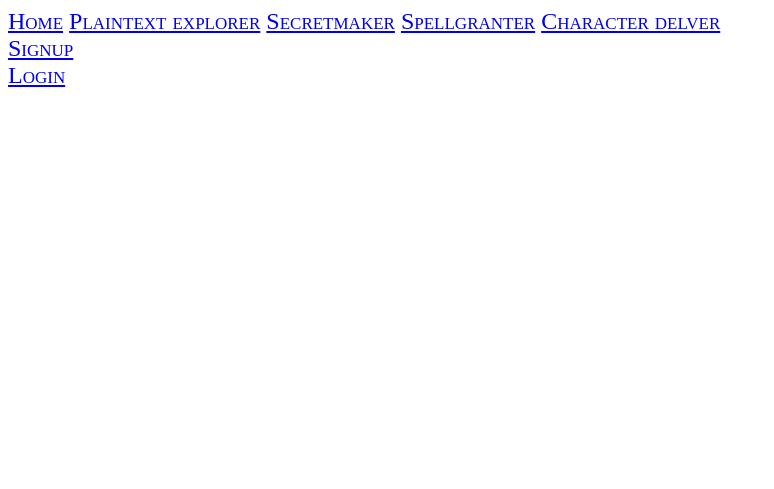
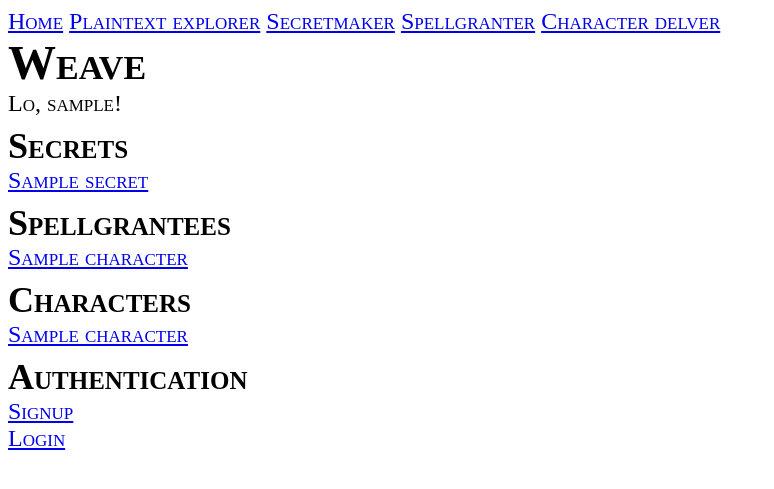
Before and after one commit to dansgithubuser/dnd-weave, a Django app: page / in a window 1280 px wide. Shown: the top 489 px of the page, without its empty margins (0-774 px from the left). Run offline with Django 3.2, Linux system fonts and the light colour scheme; a user stored in the database is signed in; tables that the repository leaves empty hold one stand-in row (values such as "Sample post").

Commit message:
spruce up the home page

```diff
--- a/dnd_weave_app/templates/base.html
+++ b/dnd_weave_app/templates/base.html
@@ -54,11 +54,11 @@
   <body>
     <div>
       <a href='/'>Home</a>
-      <a href='plaintext_explorer'>Plaintext explorer</a>
+      <a href='/plaintext_explorer'>Plaintext explorer</a>
       {% if request.user.is_authenticated %}
-        <a href='secretmaker'>Secretmaker</a>
-        <a href='spellgranter'>Spellgranter</a>
-        <a href='character_delver'>Character delver</a>
+        <a href='/secretmaker'>Secretmaker</a>
+        <a href='/spellgranter'>Spellgranter</a>
+        <a href='/character_delver'>Character delver</a>
       {% endif %}
     </div>
     {% block content %}{% endblock %}
--- a/dnd_weave_app/templates/character_delver.html
+++ b/dnd_weave_app/templates/character_delver.html
@@ -1 +1,4 @@
+<script>
+  const initialCharacterId = {{ character_id|default:"null" }};
+</script>
 {% include 'base-vue.html' with entry='character_delver' %}
--- a/dnd_weave_app/templates/home.html
+++ b/dnd_weave_app/templates/home.html
@@ -1,6 +1,29 @@
 {% extends 'base.html' %}
 
 {% block content %}
-  <a href='signup'>Signup</a><br>
-  <a href='login'>Login</a><br>
+  <h1>Weave</h1>
+  {% if user.is_authenticated %}
+    Lo, {{ user.get_username }}!
+  {% endif %}
+  {% if secrets %}
+    <h2>Secrets</h2>
+    {% for i in secrets %}
+      <a href='/secretmaker/{{ i.id }}'>{{ i.name }}</a>
+    {% endfor %}
+  {% endif %}
+  {% if spellgrantees %}
+    <h2>Spellgrantees</h2>
+    {% for i in spellgrantees %}
+      <a href='/spellgranter/{{ i.id }}'>{{ i.name }}</a>
+    {% endfor %}
+  {% endif %}
+  {% if characters %}
+    <h2>Characters</h2>
+    {% for i in characters %}
+      <a href='/character_delver/{{ i.id }}'>{{ i.name }}</a>
+    {% endfor %}
+  {% endif %}
+  <h2>Authentication</h2>
+  <a href='/signup'>Signup</a><br>
+  <a href='/login'>Login</a><br>
 {% endblock %}
--- a/dnd_weave_app/templates/secretmaker.html
+++ b/dnd_weave_app/templates/secretmaker.html
@@ -1 +1,4 @@
+<script>
+  const initialSecretId = {{ secret_id|default:"null" }};
+</script>
 {% include 'base-vue.html' with entry='secretmaker' %}
--- a/dnd_weave_app/templates/spellgranter.html
+++ b/dnd_weave_app/templates/spellgranter.html
@@ -1 +1,4 @@
+<script>
+  const initialCharacterId = {{ character_id|default:"null" }};
+</script>
 {% include 'base-vue.html' with entry='spellgranter' %}
--- a/dnd_weave_app/urls.py
+++ b/dnd_weave_app/urls.py
@@ -2,20 +2,28 @@ from . import views
 
 from rest_framework import routers, viewsets
 
-from django.urls import path, include, resolvers
+from django.urls import path, include, resolvers, re_path
 from django.contrib.auth import views as auth_views
 from django.views.generic import TemplateView
 
 import inspect
 import os
 
+def pattern(name, template_name=None, param=None, param_re=r'\d'):
+    if not template_name: template_name = '{}.html'.format(name)
+    route = '^'
+    if name: route += '{}/'.format(name)
+    if param: route += '(?:(?P<{}>{}+)/)?'.format(param, param_re)
+    route += '$'
+    view = TemplateView.as_view(template_name=template_name)
+    return re_path(route, view)
+
 urlpatterns = [
-    path('plaintext_explorer', TemplateView.as_view(template_name='plaintext_explorer.html')),
-    path('login', auth_views.LoginView.as_view(template_name='login.html')),
-    path('', TemplateView.as_view(template_name='home.html')),
-    path('secretmaker', TemplateView.as_view(template_name='secretmaker.html')),
-    path('spellgranter', TemplateView.as_view(template_name='spellgranter.html')),
-    path('character_delver', TemplateView.as_view(template_name='character_delver.html')),
+    pattern('plaintext_explorer'),
+    pattern('login'),
+    pattern('secretmaker', param='secret_id'),
+    pattern('spellgranter', param='character_id'),
+    pattern('character_delver', param='character_id'),
     path('resource/', include('rest_framework.urls', namespace='rest_framework')),
 ]
 
--- a/dnd_weave_app/views.py
+++ b/dnd_weave_app/views.py
@@ -26,6 +26,21 @@ def plaintext_to_dict(request):
 def plaintext_extras(request):
     element = request.GET.get('element')
     return JsonResponse(weave.extras[element] if element else weave.misc, safe=False)
+
+def home(request):
+    '''{'route': ''}'''
+    if request.user.is_authenticated:
+        secrets = SecretViewSet.list_internal(request)
+        spellgrantees = CharacterViewSet.spellgrantees_internal(request)
+        characters = CharacterViewSet.list_internal(request)
+        for i in [secrets, spellgrantees, characters]:
+            for j in i:
+                if not j['name']: j['name'] = j['id']
+    return render(request, 'home.html', {
+        'secrets': secrets,
+        'spellgrantees': spellgrantees,
+        'characters': characters,
+    })
 
 @csrf_exempt
 def signup(request):
@@ -82,10 +97,14 @@ class SecretViewSet(viewsets.ModelViewSet):
         secret = weave.Secret().deserialize(self.request.data['serialized'])
         serializer.save(serialized=secret.serialize())
 
+    @classmethod
+    def list_internal(cls, request):
+        secrets = models.Secret.objects.filter(keeper_id=request.user.id).order_by('id')
+        serializer = cls.serializer_class(secrets, many=True)
+        return serializer.data
+
     def list(self, request):
-        secrets = models.Secret.objects.filter(keeper_id=request.user.id).order_by('id')
-        serializer = self.get_serializer(secrets, many=True)
-        return Response(serializer.data)
+        return Response(self.list_internal(request))
 
 def offer(request):
     post = json.loads(request.body)
@@ -120,10 +139,14 @@ class CharacterViewSet(viewsets.ModelViewSet):
     def perform_create(self, serializer):
         serializer.save(player=self.request.user)
 
+    @classmethod
+    def list_internal(cls, request):
+        characters = models.Character.objects.filter(player_id=request.user.id).order_by('id')
+        serializer = cls.serializer_class(characters, many=True)
+        return serializer.data
+
     def list(self, request):
-        characters = models.Character.objects.filter(player_id=request.user.id).order_by('id')
-        serializer = self.get_serializer(characters, many=True)
-        return Response(serializer.data)
+        return Response(self.list_internal(request))
 
     def retrieve(self, request, pk):
         character = models.Character.objects.get(id=pk)
@@ -138,11 +161,15 @@ class CharacterViewSet(viewsets.ModelViewSet):
         } for i in offers]
         return Response(data)
 
+    @classmethod
+    def spellgrantees_internal(cls, request):
+        characters = models.Character.objects.filter(secret__keeper=request.user)
+        serializer = cls.serializer_class(characters, many=True)
+        return serializer.data
+
     @action(detail=False)
-    def secret_kept(self, request):
-        characters = models.Character.objects.filter(secret__keeper=request.user)
-        serializer = self.get_serializer(characters, many=True)
-        return Response(serializer.data)
+    def spellgrantees(self, request):
+        return Response(self.spellgrantees_internal(request))
 
 def research(request):
     post = json.loads(request.body)
--- a/frontend/CharacterDelver.vue
+++ b/frontend/CharacterDelver.vue
@@ -72,6 +72,8 @@ export default {
   },
   mounted () {
     this.axiosConfig = { headers: { 'X-CSRFToken': getCsrfToken() } }
+    if (initialCharacterId !== null)
+      this.$refs.characterSelector.retrieveOne(initialCharacterId);
   },
 }
 </script>
--- a/frontend/Secretmaker.vue
+++ b/frontend/Secretmaker.vue
@@ -140,9 +140,10 @@ export default {
         () => ({ value: Spell.props.plaintext.default().join(',') }));
     },
   },
-  mounted () {
-    this.retrieve();
+  async mounted () {
     this.axiosConfig = { headers: { 'X-CSRFToken': getCsrfToken() } }
+    await this.retrieve();
+    if (initialSecretId !== null) this.retrieveOne(initialSecretId);
   },
 }
 </script>
--- a/frontend/Spellgranter.vue
+++ b/frontend/Spellgranter.vue
@@ -22,9 +22,10 @@ div
     )
     input(type='button' value='grant' @click='grant')
   CharacterSelector(
-    :retrieveUrl='"resource/Character/secret_kept"'
+    :retrieveUrl='"/resource/Character/spellgrantees"'
     :allowNew='false'
     @character='character=$event; getSpells()'
+    ref='characterSelector'
   )
 </template>
 
@@ -86,6 +87,8 @@ export default {
   },
   mounted () {
     this.axiosConfig = { headers: { 'X-CSRFToken': getCsrfToken() } }
+    if (initialCharacterId !== null)
+      this.$refs.characterSelector.retrieveOne(initialCharacterId);
   },
 }
 </script>
```
